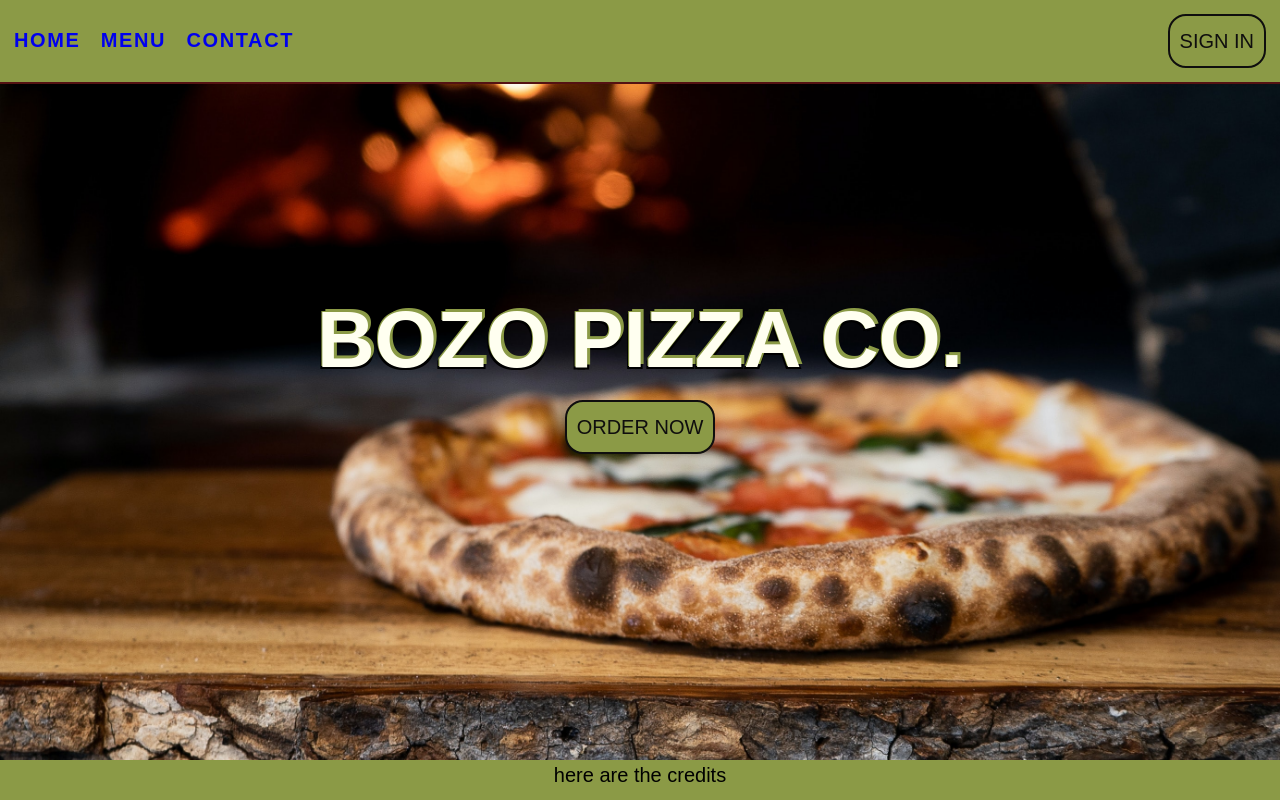
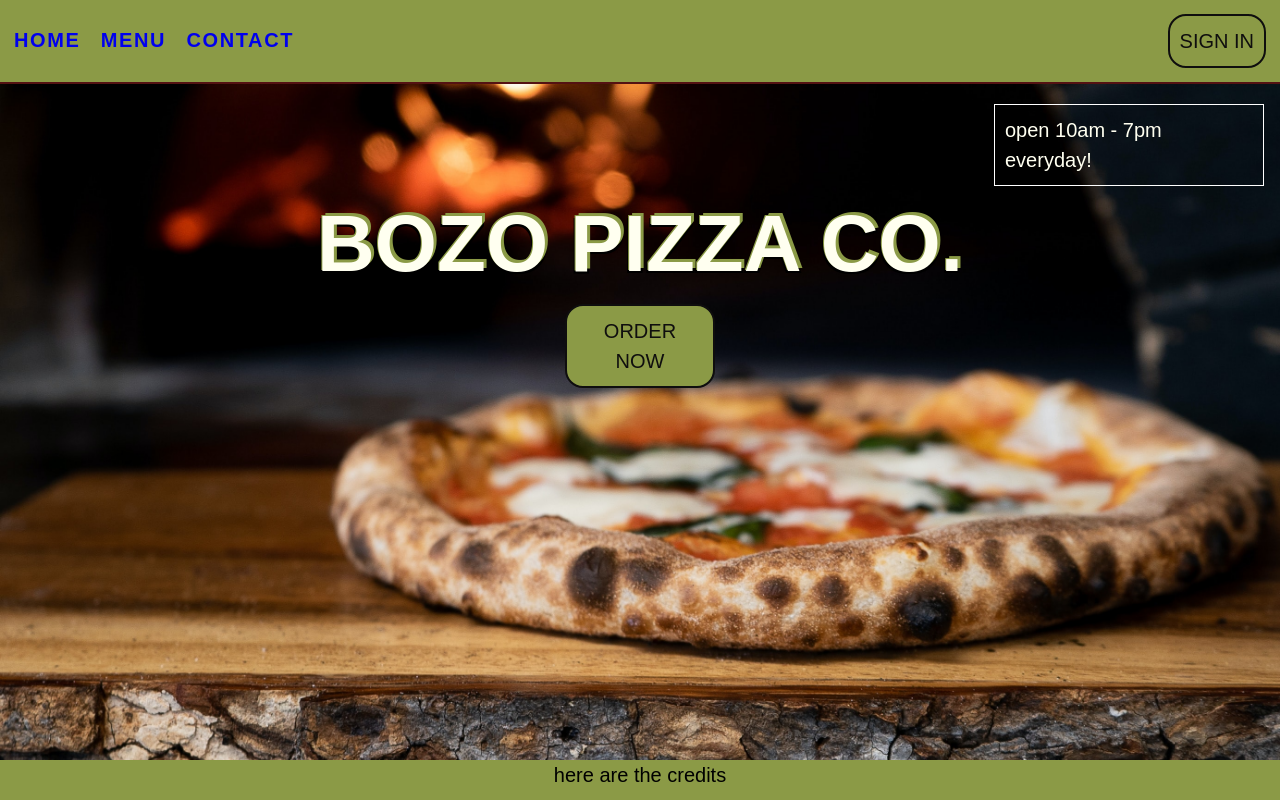
Before and after one commit to Drrecommended/restaurantPage, a website built with webpack: page dist/index.html in a window 1280 px wide. Built offline with Linux system fonts and the light colour scheme; a web font is replaced by a local one.

Commit message:
added grid to homepage

```diff
--- a/src/pages/home.js
+++ b/src/pages/home.js
@@ -17,8 +17,11 @@ const home = () => {
   orderBtn.textContent = 'ORDER NOW'
   orderBtn.classList.add('btn')
 
-  home.appendChild(title)
-  home.appendChild(orderBtn)
+
+  homeWrapper.appendChild(timeInfo)
+  homeWrapper.appendChild(title)
+  homeWrapper.appendChild(orderBtn)
+  home.appendChild(homeWrapper)
   return home
 }
 
--- a/src/style.css
+++ b/src/style.css
@@ -130,6 +130,38 @@ ul {
   align-items: center;
 }
 
+.homePage .wrapper {
+  margin: 0 auto;
+  display: grid;
+  grid: 20px 50px 50px 100px 1fr / 16px 100px 1fr 1fr 1fr 270px 16px;
+  height: 100%;
+}
+
+.time-info {
+  align-self: start;
+  border: 1px solid white;
+  color: var(--font-color);
+  padding: 10px;
+  grid-row-start: 2;
+  grid-column-start: 6;
+}
+
+.wrapper h1 {
+  grid-row-start: 4;
+  grid-column-start: 2;
+  grid-column-end: -2;
+  align-self: end;
+}
+
+.homePage .wrapper .btn {
+  grid-row-start: 5;
+  grid-column-start: 2;
+  grid-column-end: -2;
+  align-self: baseline;
+  justify-self: center;
+  width: 150px;
+}
+
 .nav-link,
 .brand-logo {
   display: block;
@@ -143,11 +175,6 @@ ul {
   -moz-background-size: cover;
   -o-background-size: cover;
   background-size: cover;
-  display: flex;
-  align-items: center;
-  justify-content: center;
-  flex-direction: column;
-  padding-bottom: 110px;
 }
 
 .homePage h1 {
```
Also changed, not shown: dist/main.js.
